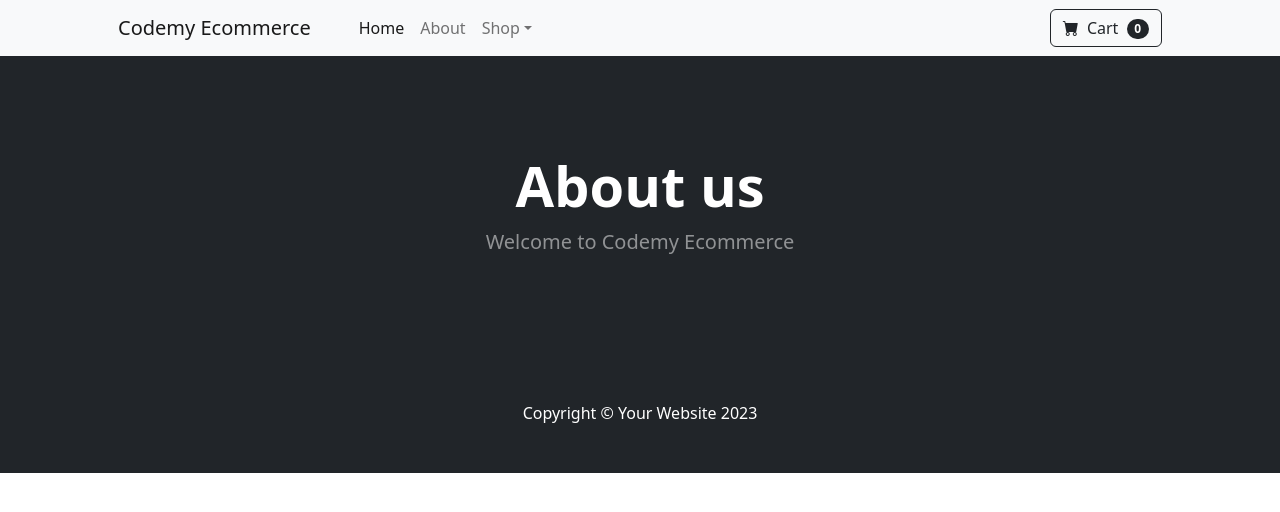
After one commit to cyan-vm/ecom, a Django app: page /about/ in a window 1280 px wide. The commit adds this page. Shown: the top 512 px of the page. Run offline with Django 5.2, Linux system fonts and the light colour scheme; some libraries are stand-ins or nearby versions.

Commit message:
Template Out The Website

```diff
--- a/store/models.py
+++ b/store/models.py
@@ -63,8 +63,8 @@ class Product(models.Model):
 	description = models.CharField(max_length=250, default='', blank=True, null=True)
 	image = models.ImageField(upload_to='uploads/product/')
 	# Add Sale Stuff
-	# is_sale = models.BooleanField(default=False)
-	# sale_price = models.DecimalField(default=0, decimal_places=2, max_digits=6)
+	is_sale = models.BooleanField(default=False)
+	sale_price = models.DecimalField(default=0, decimal_places=2, max_digits=6)
 
 	def __str__(self):
 		return self.name
--- /dev/null
+++ b/store/templates/about.html
@@ -0,0 +1,11 @@
+{% extends 'base.html' %}
+{% block content %}
+<header class="bg-dark py-5">
+  <div class="container px-4 px-lg-5 my-5">
+    <div class="text-center text-white">
+      <h1 class="display-4 fw-bolder"> About us </h1>
+      <p class="lead fw-normal text-white-50 mb-0"> Welcome to Codemy Ecommerce </p>
+    </div>
+  </div>
+</header>
+{% endblock %}
--- /dev/null
+++ b/store/templates/base.html
@@ -0,0 +1,34 @@
+{% load static %}
+<!DOCTYPE html>
+<html lang="en">
+  <head>
+    <meta charset="utf-8" />
+    <meta name="viewport" content="width=device-width, initial-scale=1, shrink-to-fit=no" />
+    <meta name="description" content="" />
+    <meta name="author" content="" />
+    <title> Django ecommerce </title>
+    <!-- Favicon-->
+    <link rel="icon" type="image/x-icon" href="{% static 'assets/fluttershy-equestria.png' %}" />
+    <!-- Bootstrap icons-->
+    <link href="https://cdn.jsdelivr.net/npm/bootstrap-icons@1.5.0/font/bootstrap-icons.css" rel="stylesheet" />
+    <!-- Core theme CSS (includes Bootstrap)-->
+    <!-- <link href="{% static 'css/styles.css' %}" rel="stylesheet" /> -->
+		<link href="{% static 'css/styles.css' %}" rel="stylesheet" />
+  </head>
+  <body>
+		{% include 'navbar.html' %}
+		{% block content %}
+
+		{% endblock %}
+    <!-- Footer-->
+    <footer class="py-5 bg-dark">
+      <div class="container"><p class="m-0 text-center text-white">Copyright &copy; Your Website 2023</p></div>
+    </footer>
+    <!-- Bootstrap core JS-->
+    <script src="https://cdn.jsdelivr.net/npm/bootstrap@5.2.3/dist/js/bootstrap.bundle.min.js"></script>
+    <!-- Core theme JS-->
+    <!-- <script src="{% static 'js/scripts.js' %}"></script> -->
+		<script src="{% static 'js/scripts.js' %}"></script>
+
+  </body>
+</html>
--- /dev/null
+++ b/store/templates/navbar.html
@@ -0,0 +1,29 @@
+<!-- Navigation-->
+<nav class="navbar navbar-expand-lg navbar-light bg-light">
+  <div class="container px-4 px-lg-5">
+    <a class="navbar-brand" href="{% url 'home' %}"> Codemy Ecommerce </a>
+    <button class="navbar-toggler" type="button" data-bs-toggle="collapse" data-bs-target="#navbarSupportedContent" aria-controls="navbarSupportedContent" aria-expanded="false" aria-label="Toggle navigation"><span class="navbar-toggler-icon"></span></button>
+    <div class="collapse navbar-collapse" id="navbarSupportedContent">
+      <ul class="navbar-nav me-auto mb-2 mb-lg-0 ms-lg-4">
+        <li class="nav-item"><a class="nav-link active" aria-current="page" href="{% url 'home' %}">Home</a></li>
+        <li class="nav-item"><a class="nav-link" href="{% url 'about' %}">About</a></li>
+        <li class="nav-item dropdown">
+          <a class="nav-link dropdown-toggle" id="navbarDropdown" href="#" role="button" data-bs-toggle="dropdown" aria-expanded="false">Shop</a>
+          <ul class="dropdown-menu" aria-labelledby="navbarDropdown">
+            <li><a class="dropdown-item" href="#!">All Products</a></li>
+            <li><hr class="dropdown-divider" /></li>
+            <li><a class="dropdown-item" href="#!">Popular Items</a></li>
+            <li><a class="dropdown-item" href="#!">New Arrivals</a></li>
+          </ul>
+        </li>
+      </ul>
+      <form class="d-flex">
+        <button class="btn btn-outline-dark" type="submit">
+          <i class="bi-cart-fill me-1"></i>
+          Cart
+          <span class="badge bg-dark text-white ms-1 rounded-pill">0</span>
+        </button>
+      </form>
+    </div>
+  </div>
+</nav>
--- a/store/urls.py
+++ b/store/urls.py
@@ -3,4 +3,5 @@ from . import views
 
 urlpatterns = [
     path('', views.home, name='home'),
+    path('about/', views.about, name='about'),
 ]
--- a/store/views.py
+++ b/store/views.py
@@ -7,3 +7,6 @@ def home(request):
     # products = Product.objects.all()
     # Your view logic here
     return render(request, 'home.html', {'products': products})
+
+def about(request):
+    return render(request, 'about.html')
```
Also changed, not shown: store/templates/home.html (+48 -62 lines), db.sqlite3, media/uploads/product/ring.jpg (added), store/migrations/0002_alter_category_options_product_is_sale_and_more.py (added).
